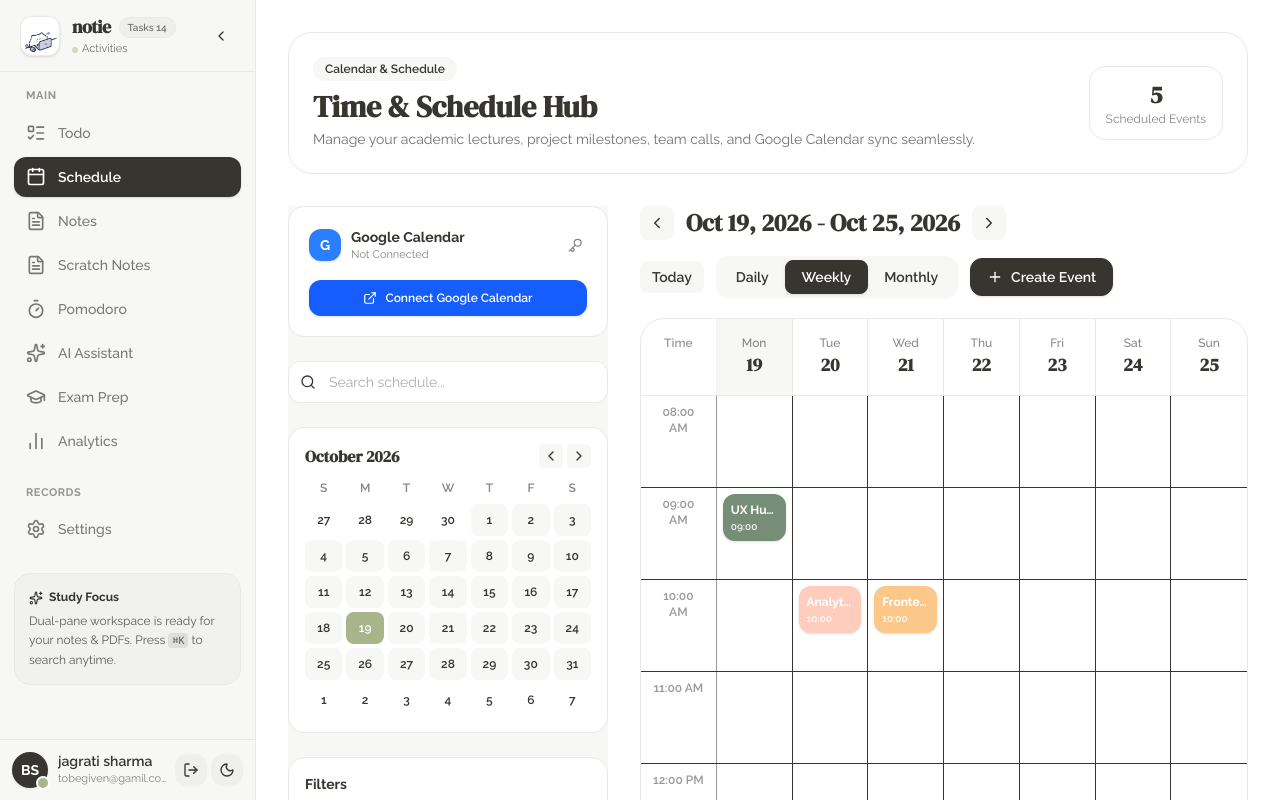
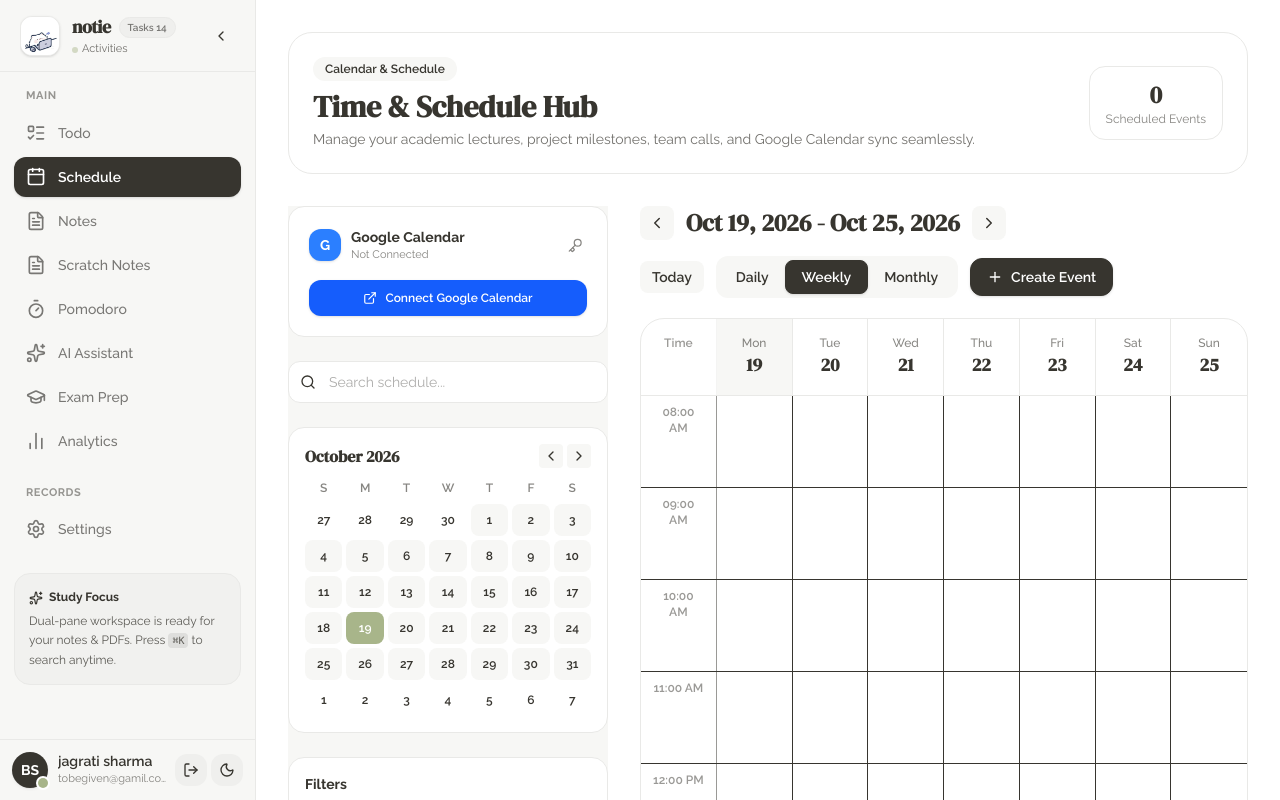
Before and after one commit to jagrati-s12/studylib, a React (Vite) app in the folder frontend/: page /schedule in a window 1280 px wide. Shown: the top 800 px of the page. Built offline with nearby package versions, Linux system fonts and the light colour scheme.

Commit message:
Remove hardcoded prefeed sample events from SchedulePage.jsx

```diff
--- a/frontend/src/features/schedule/SchedulePage.jsx
+++ b/frontend/src/features/schedule/SchedulePage.jsx
@@ -31,95 +31,9 @@ const getSampleDate = (dayOffset, hour, minute = 0) => {
   return `${year}-${month}-${day}T${h}:${m}:00`;
 };
 
-const INITIAL_EVENTS = [
-  {
-    id: '1',
-    title: 'UX Huddle Call',
-    start: getSampleDate(0, 9, 0),
-    end: getSampleDate(0, 9, 30),
-    color: '#768E78', // Fern
-    attendees: 2,
-    day: new Date().toLocaleDateString('en-US', { weekday: 'long' }),
-  },
-  {
-    id: '2',
-    title: 'Analytics Kickoff – Formix Insights',
-    start: getSampleDate(1, 10, 0),
-    end: getSampleDate(1, 11, 0),
-    color: '#FECDBE', // Cherry Blossom
-    attendees: 3,
-    day: new Date(Date.now() + 86400000).toLocaleDateString('en-US', { weekday: 'long' }),
-  },
-  {
-    id: '3',
-    title: 'Standup Meeting – NovaBoard Team',
-    start: getSampleDate(-1, 9, 45),
-    end: getSampleDate(-1, 10, 45),
-    color: '#B7CBDB', // Bluebell
-    attendees: 5,
-    day: new Date(Date.now() - 86400000).toLocaleDateString('en-US', { weekday: 'long' }),
-  },
-  {
-    id: '4',
-    title: 'Frontend Dev Sync – API Mapping Task',
-    start: getSampleDate(2, 10, 0),
-    end: getSampleDate(2, 11, 45),
-    color: '#FCC88A', // Honey
-    attendees: 4,
-    day: new Date(Date.now() + 2 * 86400000).toLocaleDateString('en-US', { weekday: 'long' }),
-  },
-  {
-    id: '5',
-    title: 'Design Sync – Website Revamp',
-    start: getSampleDate(0, 14, 0),
-    end: getSampleDate(0, 14, 45),
-    color: '#E79897', // Peony
-    attendees: 3,
-    day: new Date().toLocaleDateString('en-US', { weekday: 'long' }),
-  },
-];
-
-const GOOGLE_CALENDAR_SAMPLE_EVENTS = [
-  {
-    id: 'g-1',
-    title: 'Google Calendar: Machine Learning Lecture',
-    start: getSampleDate(0, 11, 0),
-    end: getSampleDate(0, 12, 30),
-    color: '#4285F4',
-    attendees: 45,
-    day: new Date().toLocaleDateString('en-US', { weekday: 'long' }),
-    isGoogle: true,
-    location: 'Auditorium Hall B & Google Meet',
-    description: 'Weekly CS504 lecture covering Neural Networks and Backpropagation.',
-    htmlLink: 'https://calendar.google.com',
-  },
-  {
-    id: 'g-2',
-    title: 'Google Calendar: Study Group - React App',
-    start: getSampleDate(1, 14, 0),
-    end: getSampleDate(1, 15, 30),
-    color: '#4285F4',
-    attendees: 4,
-    day: new Date(Date.now() + 86400000).toLocaleDateString('en-US', { weekday: 'long' }),
-    isGoogle: true,
-    location: 'Google Meet (meet.google.com/abc-defg-hij)',
-    description: 'Discussing state management and API routes.',
-    htmlLink: 'https://calendar.google.com',
-  },
-  {
-    id: 'g-3',
-    title: 'Google Calendar: Project Milestone Review',
-    start: getSampleDate(2, 13, 0),
-    end: getSampleDate(2, 14, 0),
-    color: '#4285F4',
-    attendees: 8,
-    day: new Date(Date.now() + 2 * 86400000).toLocaleDateString('en-US', { weekday: 'long' }),
-    isGoogle: true,
-    location: 'Conference Room 3',
-    description: 'Milestone 2 progress sign-off with advisors.',
-    htmlLink: 'https://calendar.google.com',
-  },
-];
+const INITIAL_EVENTS = [];
+
+const GOOGLE_CALENDAR_SAMPLE_EVENTS = [];
 
 const formatDateKey = (date) => {
   const d = date instanceof Date ? date : new Date(date);
```
